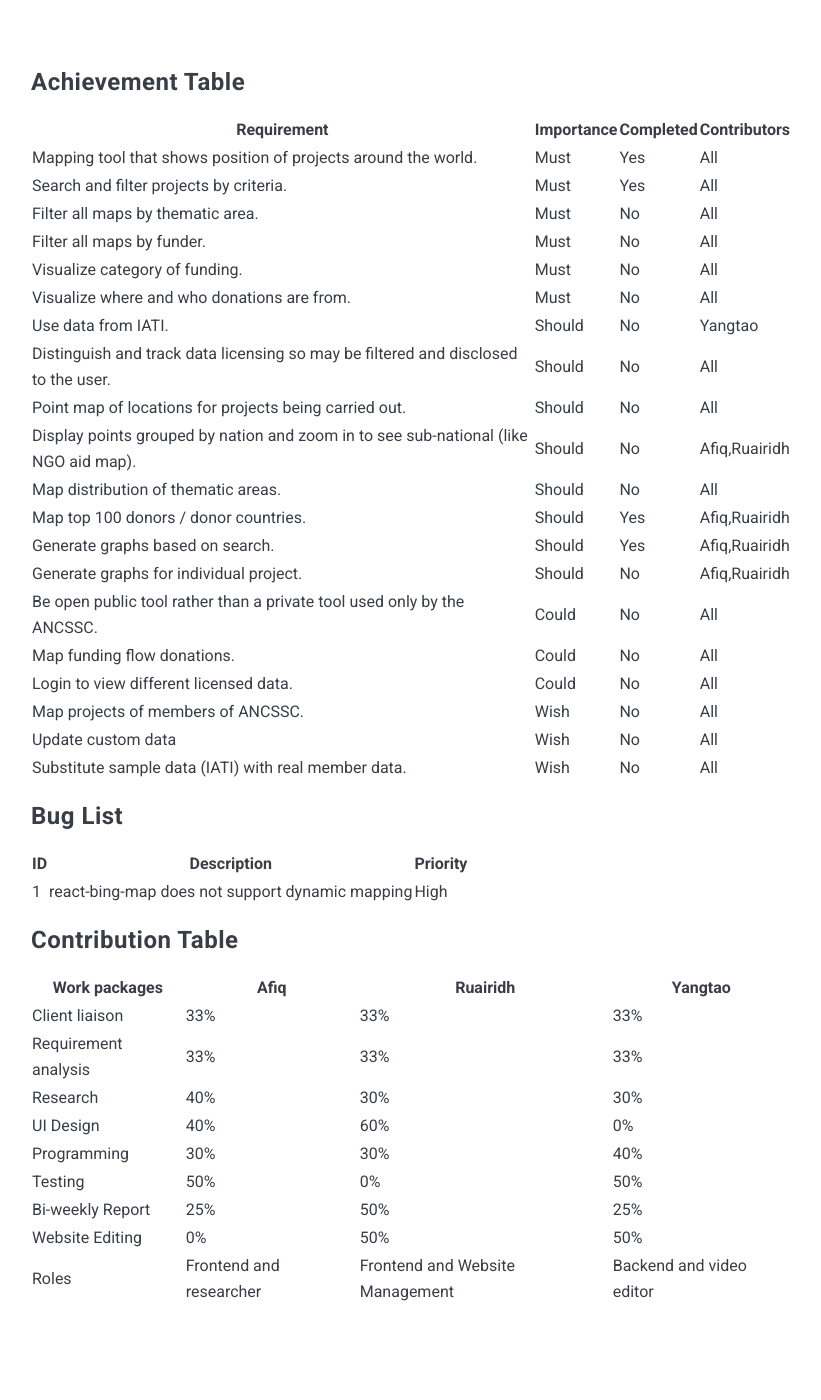
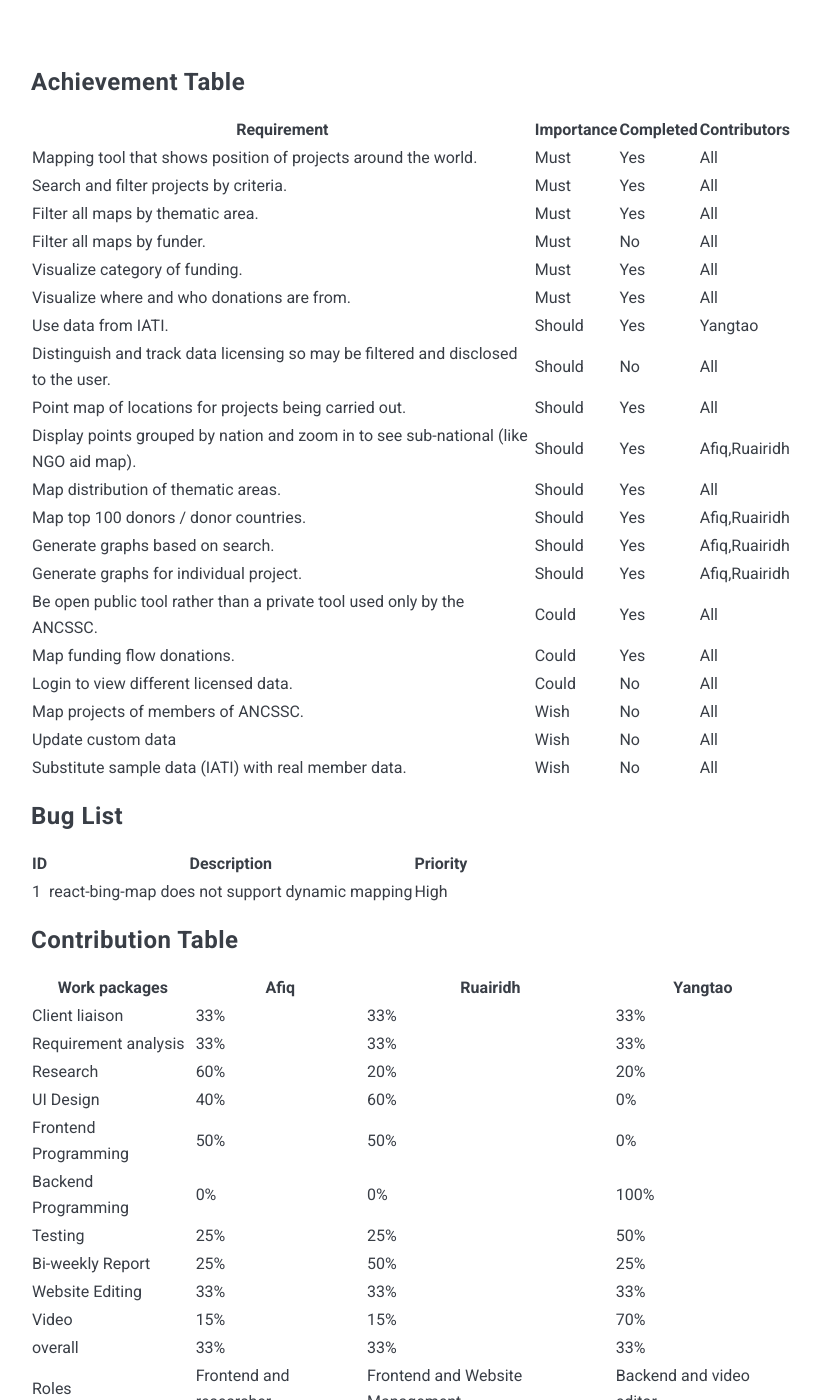
Before and after one commit to UCL-COMP0016-Team37/ProjectWebsite, a Jekyll site: the page built from _pages/4_evaluation.md, in a window 1280 px wide and 1400 px high, scrolled down 343 px. Shown: the whole window, without its empty margins (229-1050 px from the left). Built offline with Jekyll 4.4.1, drawn with Linux system fonts in a browser that asks for light colours; nearby versions of some CDN libraries.

Commit message:
update moscow and contribution

```diff
--- a/_pages/4_evaluation.md
+++ b/_pages/4_evaluation.md
@@ -10,22 +10,22 @@ permalink: /evaluation/
 <tr><th>Requirement</th><th>Importance</th><th>Completed</th><th>Contributors</th></tr>
 <tr><td>Mapping tool that shows position of projects around the world.</td><td>Must</td><td>Yes</td><td>All</td></tr>
 <tr><td>Search and filter projects by criteria.</td><td>Must</td><td>Yes</td><td>All</td></tr>
-<tr><td>Filter all maps by thematic area.</td><td>Must</td><td>No</td><td>All</td></tr>
+<tr><td>Filter all maps by thematic area.</td><td>Must</td><td>Yes</td><td>All</td></tr>
 <tr><td>Filter all maps by funder.</td><td>Must</td><td>No</td><td>All</td></tr>
-<tr><td>Visualize category of funding.</td><td>Must</td><td>No</td><td>All</td></tr>
-<tr><td>Visualize where and who donations are from.</td><td>Must</td><td>No</td><td>All</td></tr>
+<tr><td>Visualize category of funding.</td><td>Must</td><td>Yes</td><td>All</td></tr>
+<tr><td>Visualize where and who donations are from.</td><td>Must</td><td>Yes</td><td>All</td></tr>
 
-<tr><td>Use data from IATI.</td><td>Should</td><td>No</td><td>Yangtao</td></tr>
+<tr><td>Use data from IATI.</td><td>Should</td><td>Yes</td><td>Yangtao</td></tr>
 <tr><td>Distinguish and track data licensing so may be filtered and disclosed to the user.</td><td>Should</td><td>No</td><td>All</td></tr>
-<tr><td>Point map of locations for projects being carried out.</td><td>Should</td><td>No</td><td>All</td></tr>
-<tr><td>Display points grouped by nation and zoom in to see sub-national (like NGO aid map).</td><td>Should</td><td>No</td><td>Afiq,Ruairidh</td></tr>
-<tr><td>Map distribution of thematic areas.</td><td>Should</td><td>No</td><td>All</td></tr>
+<tr><td>Point map of locations for projects being carried out.</td><td>Should</td><td>Yes</td><td>All</td></tr>
+<tr><td>Display points grouped by nation and zoom in to see sub-national (like NGO aid map).</td><td>Should</td><td>Yes</td><td>Afiq,Ruairidh</td></tr>
+<tr><td>Map distribution of thematic areas.</td><td>Should</td><td>Yes</td><td>All</td></tr>
 <tr><td>Map top 100 donors / donor countries.</td><td>Should</td><td>Yes</td><td>Afiq,Ruairidh</td></tr>
 <tr><td>Generate graphs based on search.</td><td>Should</td><td>Yes</td><td>Afiq,Ruairidh</td></tr>
-<tr><td>Generate graphs for individual project.</td><td>Should</td><td>No</td><td>Afiq,Ruairidh</td></tr>
+<tr><td>Generate graphs for individual project.</td><td>Should</td><td>Yes</td><td>Afiq,Ruairidh</td></tr>
 
-<tr><td>Be open public tool rather than a private tool used only by the ANCSSC.</td><td>Could</td><td>No</td><td>All</td></tr>
-<tr><td>Map funding flow donations.</td><td>Could</td><td>No</td><td>All</td></tr>
+<tr><td>Be open public tool rather than a private tool used only by the ANCSSC.</td><td>Could</td><td>Yes</td><td>All</td></tr>
+<tr><td>Map funding flow donations.</td><td>Could</td><td>Yes</td><td>All</td></tr>
 <tr><td>Login to view different licensed data.</td><td>Could</td><td>No</td><td>All</td></tr>
 
 <tr><td>Map projects of members of ANCSSC.</td><td>Wish</td><td>No</td><td>All</td></tr>
@@ -44,11 +44,14 @@ permalink: /evaluation/
 <tr><th>Work packages</th><th>Afiq</th><th>Ruairidh</th><th>Yangtao</th></tr>
 <tr><td>Client liaison</td><td>33%</td><td>33%</td><td>33%</td></tr>
 <tr><td>Requirement analysis</td><td>33%</td><td>33%</td><td>33%</td></tr>
-<tr><td>Research</td><td>40%</td><td>30%</td><td>30%</td></tr>
+<tr><td>Research</td><td>60%</td><td>20%</td><td>20%</td></tr>
 <tr><td>UI Design</td><td>40%</td><td>60%</td><td>0%</td></tr>
-<tr><td>Programming</td><td>30%</td><td>30%</td><td>40%</td></tr>
-<tr><td>Testing</td><td>50%</td><td>0%</td><td>50%</td></tr>
+<tr><td>Frontend Programming</td><td>50%</td><td>50%</td><td>0%</td></tr>
+<tr><td>Backend Programming</td><td>0%</td><td>0%</td><td>100%</td></tr>
+<tr><td>Testing</td><td>25%</td><td>25%</td><td>50%</td></tr>
 <tr><td>Bi-weekly Report</td><td>25%</td><td>50%</td><td>25%</td></tr>
-<tr><td>Website Editing</td><td>0%</td><td>50%</td><td>50%</td></tr>
+<tr><td>Website Editing</td><td>33%</td><td>33%</td><td>33%</td></tr>
+<tr><td>Video</td><td>15%</td><td>15%</td><td>70%</td></tr>
+<tr><td>overall</td><td>33%</td><td>33%</td><td>33%</td></tr>
 <tr><td>Roles</td><td>Frontend and researcher</td><td>Frontend and Website Management</td><td>Backend and video editor</td></tr>
 </table>
```
